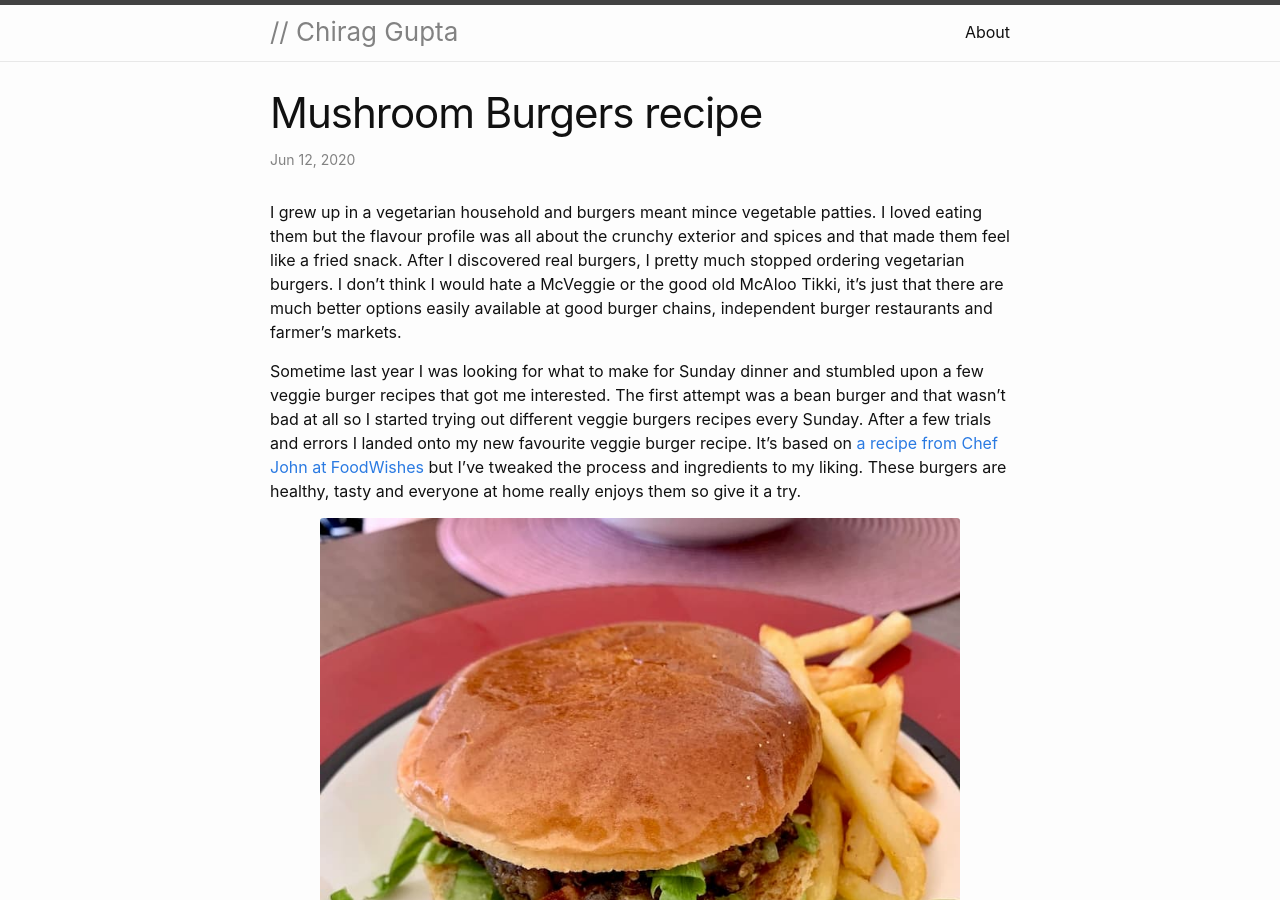
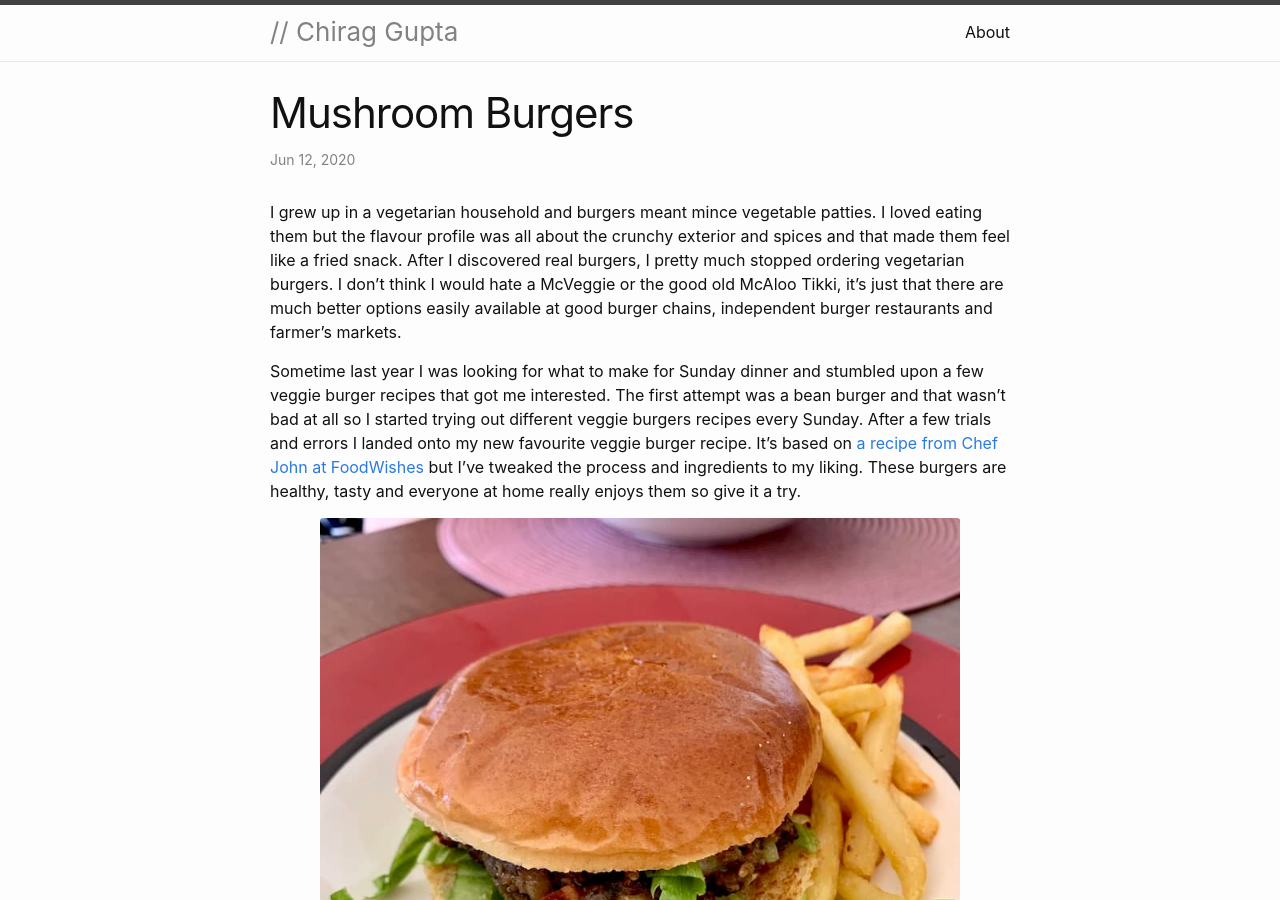
Before and after one commit to chiraggupta/ChiragGupta.com, a Jekyll site: the page built from _posts/2020-06-12-mushroom-burgers.md, in a window 1280 px wide and 900 px high. Built offline with Jekyll 4.4.1, drawn with Linux system fonts in a browser that asks for light colours.

```diff
--- a/_config.yml
+++ b/_config.yml
@@ -32,6 +32,7 @@ social_links_in_footer: false
 goat_counter: chirag
 
 excerpt_separator: <!--end-excerpt-->
+permalink: /:categories/:title
 
 # Build settings
 # theme:
--- a/_posts/2020-06-12-mushroom-burgers-recipe.md
+++ b/_posts/2020-06-12-mushroom-burgers.md
@@ -1,6 +1,6 @@
 ---
 layout: post
-title: 'Mushroom Burgers recipe'
+title: 'Mushroom Burgers'
 date: 2020-06-12 10:00:01 +0100
 categories: recipes
 ---
```
